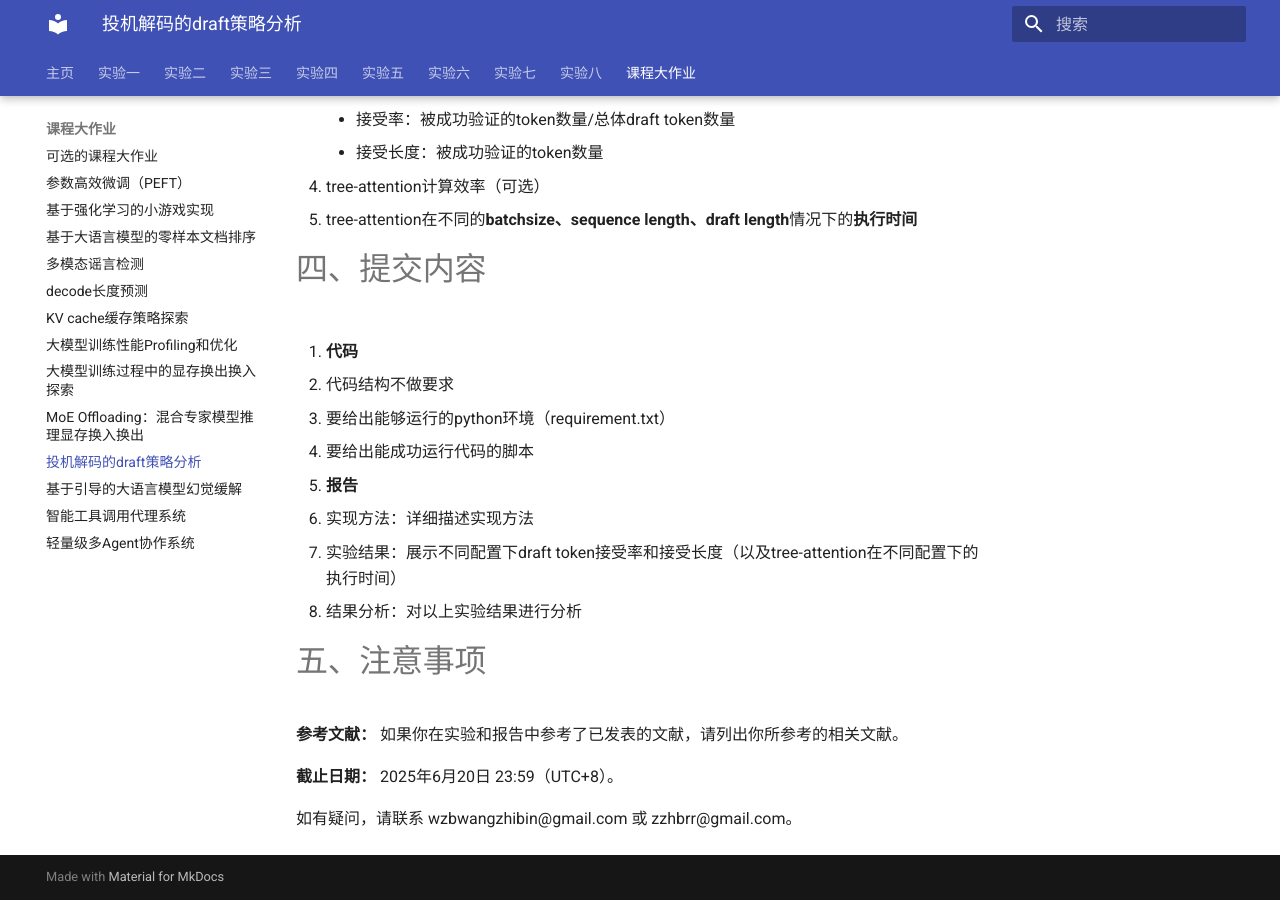
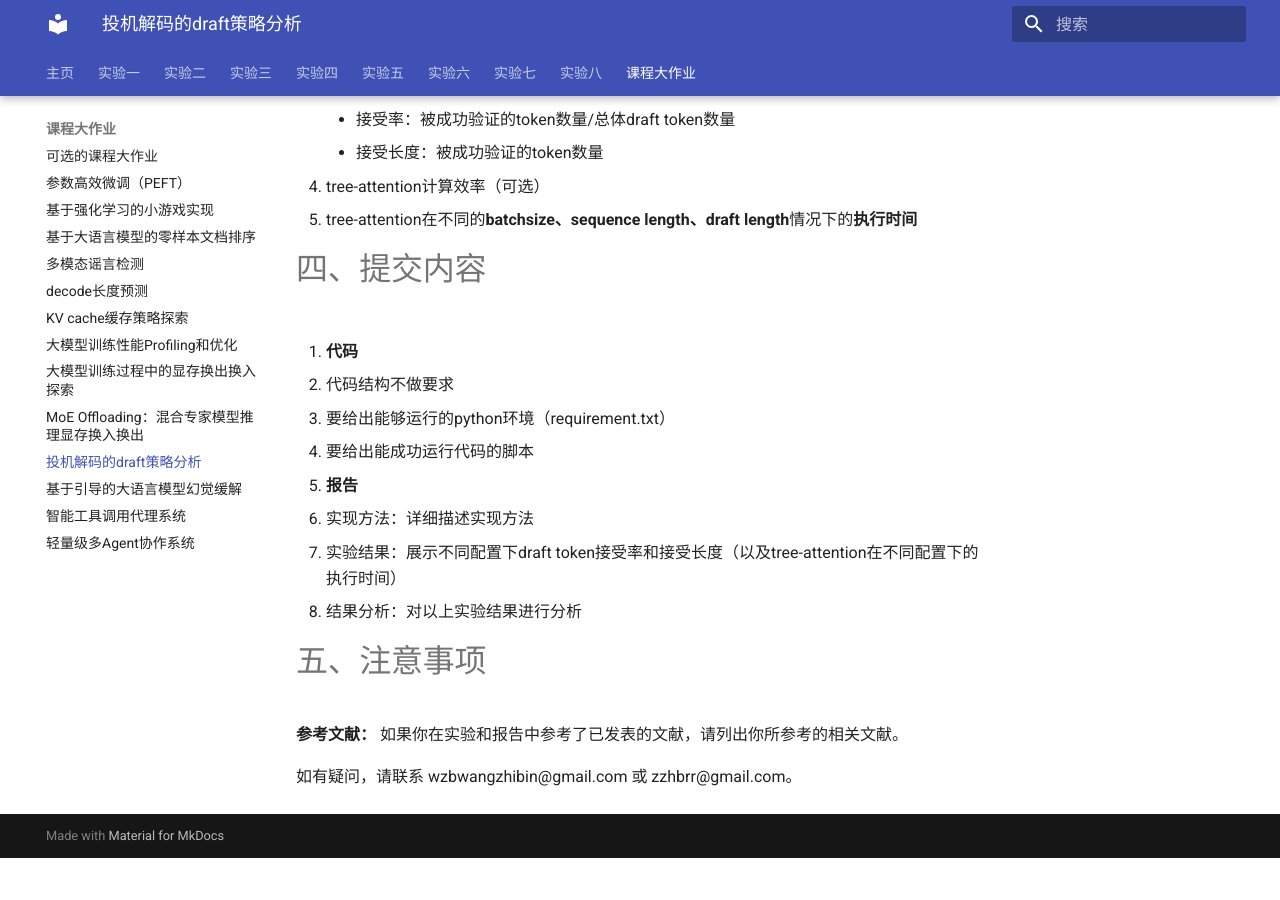
Before and after one commit to zhiweinju/nju-dl-lab-2025spring, an MkDocs documentation site: the page built from docs/final/projects/NJUProject_Speculative_Decoding_Draft_Strategy.md, in a window 1280 px wide and 900 px high, scrolled down 3157 px. Built offline with MkDocs 1.6.1 and Material for MkDocs 9.7.7, drawn with Linux system fonts in a browser that asks for light colours; a style sheet for code colours, icons or effects is not loaded; after the commit the page ends 4015 px from its top, so only the background shows below that.

Commit message:
Update NJUProject_Speculative_Decoding_Draft_Strategy.md

```diff
--- a/docs/final/projects/NJUProject_Speculative_Decoding_Draft_Strategy.md
+++ b/docs/final/projects/NJUProject_Speculative_Decoding_Draft_Strategy.md
@@ -90,6 +90,4 @@ draft策略会影响最终有多少token会被target model成功验证。本项
 
 **参考文献：** 如果你在实验和报告中参考了已发表的文献，请列出你所参考的相关文献。
 
-**截止日期：** 2025年6月20日 23:59（UTC+8）。
-
 如有疑问，请联系 wzbwangzhibin@gmail.com 或 zzhbrr@gmail.com。
```
